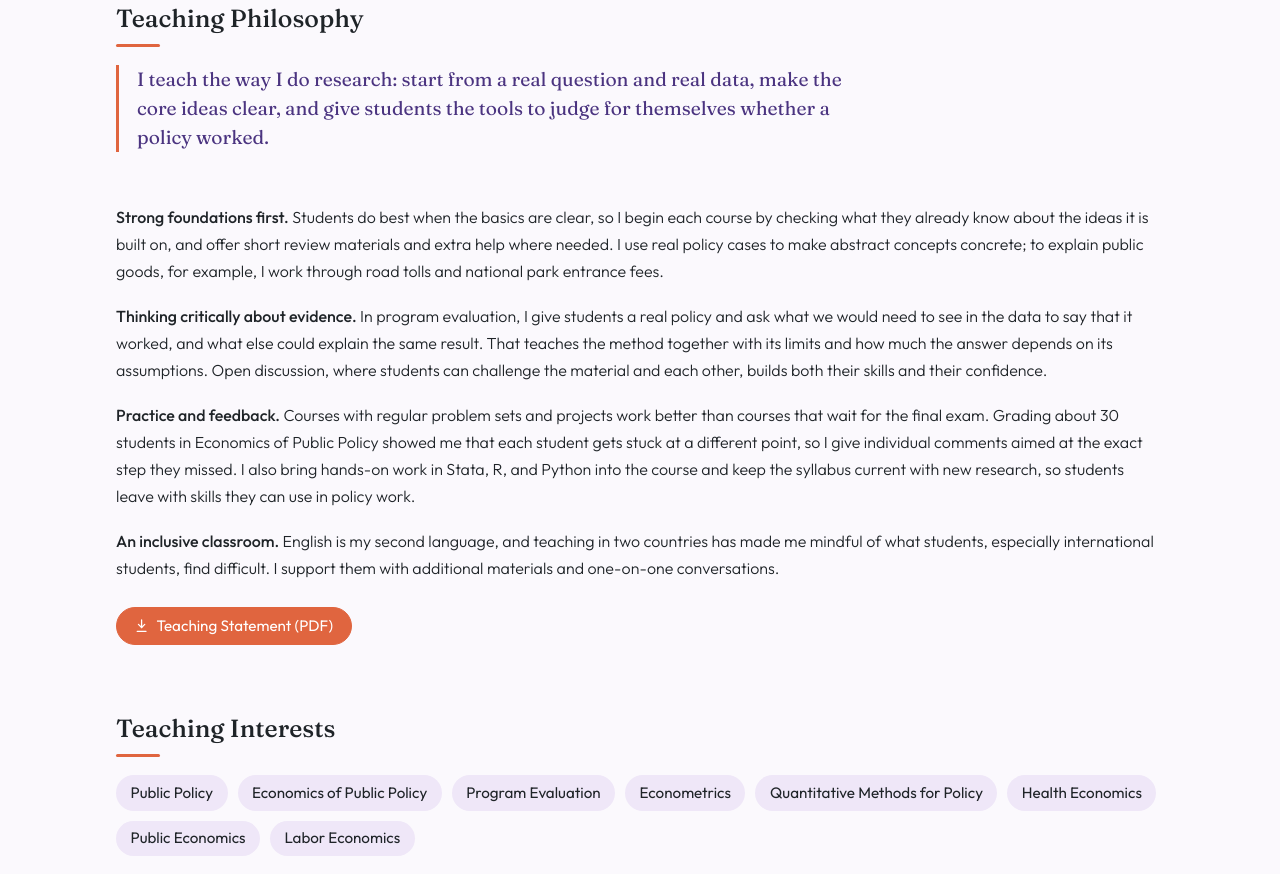
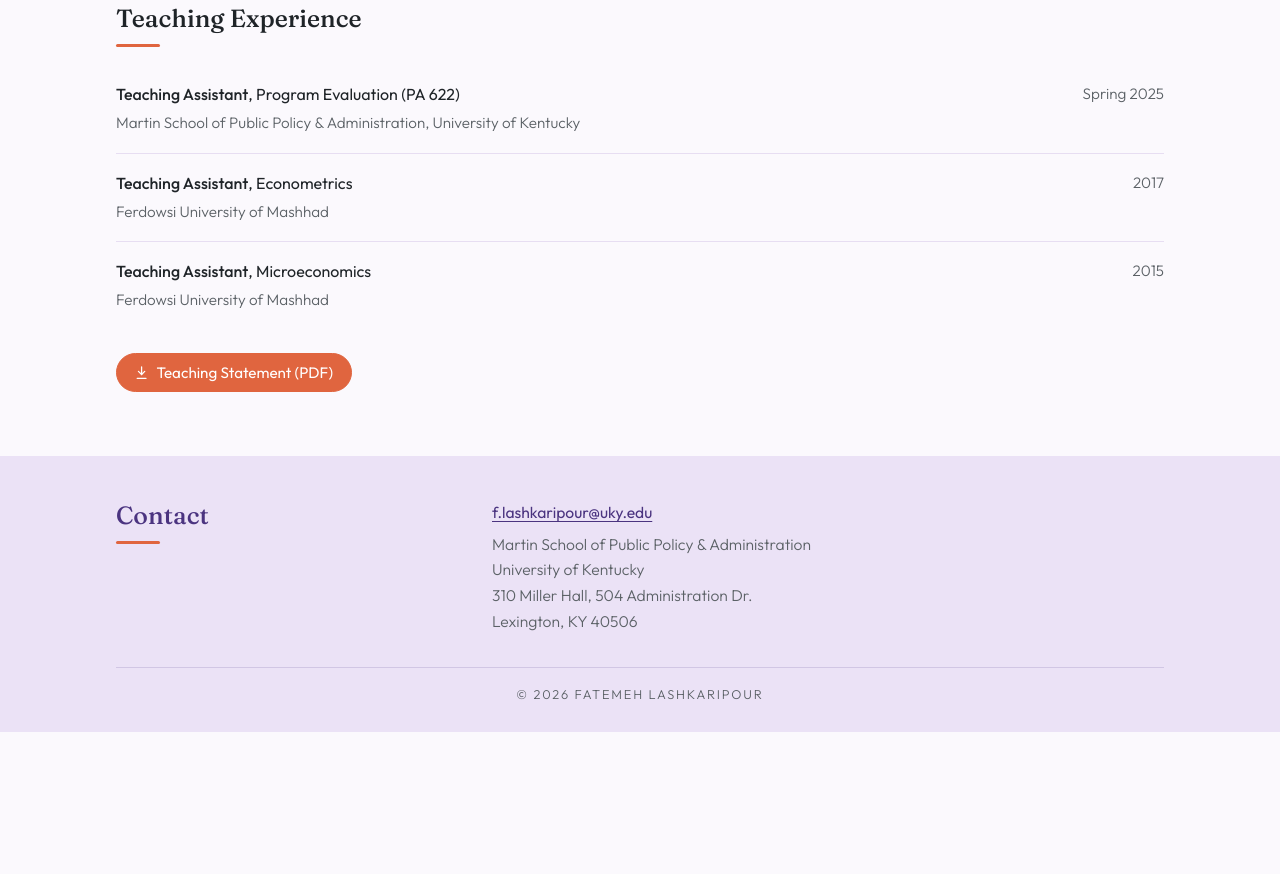
Before and after one commit to fatemehlashkaripour/fatemehlashkaripour.github.io, a plain HTML site: page teaching.html in a window 1280 px wide. Shown: the part 306-1180 px from the top of the page. After the commit the page ends 1038 px from the top, so only its background shows below. Drawn offline with Linux system fonts and the light colour scheme.

Commit message:
Teaching page: keep experience and statement only
Co-Authored-By: Claude Opus 5.5 <noreply@anthropic.com>

```diff
--- a/teaching.html
+++ b/teaching.html
@@ -4,7 +4,7 @@
   <meta charset="utf-8">
   <meta name="viewport" content="width=device-width, initial-scale=1">
   <title>Teaching | Fatemeh Lashkaripour</title>
-  <meta name="description" content="Teaching philosophy, interests, and experience of Fatemeh Lashkaripour, University of Kentucky.">
+  <meta name="description" content="Teaching experience of Fatemeh Lashkaripour, University of Kentucky.">
   <link rel="icon" href="images/favicon.svg" type="image/svg+xml">
   <link rel="preconnect" href="https://fonts.googleapis.com">
   <link rel="preconnect" href="https://fonts.gstatic.com" crossorigin>
@@ -36,35 +36,6 @@
   </div>
 
   <main id="main">
-    <section aria-labelledby="phil-h" class="philosophy">
-      <h2 id="phil-h">Teaching Philosophy</h2>
-      <p class="section-intro">I teach the way I do research: start from a real question and real data, make the core ideas clear, and give students the tools to judge for themselves whether a policy worked.</p>
-      <p><strong>Strong foundations first.</strong> Students do best when the basics are clear, so I begin each course by checking what they already know about the ideas it is built on, and offer short review materials and extra help where needed. I use real policy cases to make abstract concepts concrete; to explain public goods, for example, I work through road tolls and national park entrance fees.</p>
-      <p><strong>Thinking critically about evidence.</strong> In program evaluation, I give students a real policy and ask what we would need to see in the data to say that it worked, and what else could explain the same result. That teaches the method together with its limits and how much the answer depends on its assumptions. Open discussion, where students can challenge the material and each other, builds both their skills and their confidence.</p>
-      <p><strong>Practice and feedback.</strong> Courses with regular problem sets and projects work better than courses that wait for the final exam. Grading about 30 students in Economics of Public Policy showed me that each student gets stuck at a different point, so I give individual comments aimed at the exact step they missed. I also bring hands-on work in Stata, R, and Python into the course and keep the syllabus current with new research, so students leave with skills they can use in policy work.</p>
-      <p><strong>An inclusive classroom.</strong> English is my second language, and teaching in two countries has made me mindful of what students, especially international students, find difficult. I support them with additional materials and one-on-one conversations.</p>
-      <div class="quick-links">
-        <a class="btn btn--coral" href="files/Lashkaripour_Teaching_Statement.pdf">
-          <svg viewBox="0 0 24 24" fill="none" stroke="currentColor" stroke-width="2" stroke-linecap="round" stroke-linejoin="round" aria-hidden="true"><path d="M12 3v12"/><path d="m7 10 5 5 5-5"/><path d="M5 21h14"/></svg>
-          Teaching Statement (PDF)
-        </a>
-      </div>
-    </section>
-
-    <section aria-labelledby="interests-h">
-      <h2 id="interests-h">Teaching Interests</h2>
-      <ul class="chips">
-        <li>Public Policy</li>
-        <li>Economics of Public Policy</li>
-        <li>Program Evaluation</li>
-        <li>Econometrics</li>
-        <li>Quantitative Methods for Policy</li>
-        <li>Health Economics</li>
-        <li>Public Economics</li>
-        <li>Labor Economics</li>
-      </ul>
-    </section>
-
     <section aria-labelledby="exp-h">
       <h2 id="exp-h">Teaching Experience</h2>
       <ul class="entry-list">
@@ -81,6 +52,12 @@
           <span class="when">2015</span>
         </li>
       </ul>
+      <div class="quick-links">
+        <a class="btn btn--coral" href="files/Lashkaripour_Teaching_Statement.pdf">
+          <svg viewBox="0 0 24 24" fill="none" stroke="currentColor" stroke-width="2" stroke-linecap="round" stroke-linejoin="round" aria-hidden="true"><path d="M12 3v12"/><path d="m7 10 5 5 5-5"/><path d="M5 21h14"/></svg>
+          Teaching Statement (PDF)
+        </a>
+      </div>
     </section>
   </main>
 
```
